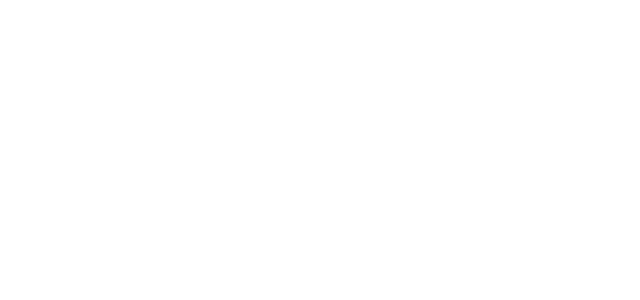
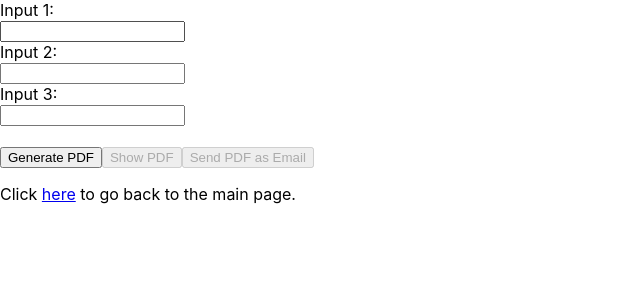
Before and after one commit to villtuul/portfolio, a React (Create React App) app: page /text-inputs in a window 1280 px wide. Before the commit this address had no page. Shown: the top 300 px of the page, without its empty margins (0-640 px from the left). Built offline with nearby package versions, Linux system fonts and the light colour scheme.

Commit message:
fix gh-pages

```diff
--- a/src/App.js
+++ b/src/App.js
@@ -7,7 +7,7 @@
   return (
     <Routes>
       <Route path="/" element={<Main />}/>
-      <Route path="/portfolio/text-inputs" element={<TextInputs />} />
+      <Route path="/text-inputs" element={<TextInputs />} />
     </Routes>
   );
 }
--- a/src/pages/Main.js
+++ b/src/pages/Main.js
@@ -6,7 +6,7 @@
     <>
         <h1>Welcome to the Main Page</h1>
         <p>
-            Click <a href="/portfolio/text-inputs">here</a> to go to the Text Inputs page.
+            Click <a href="/text-inputs">here</a> to go to the Text Inputs page.
         </p>
     </>
     )
```
